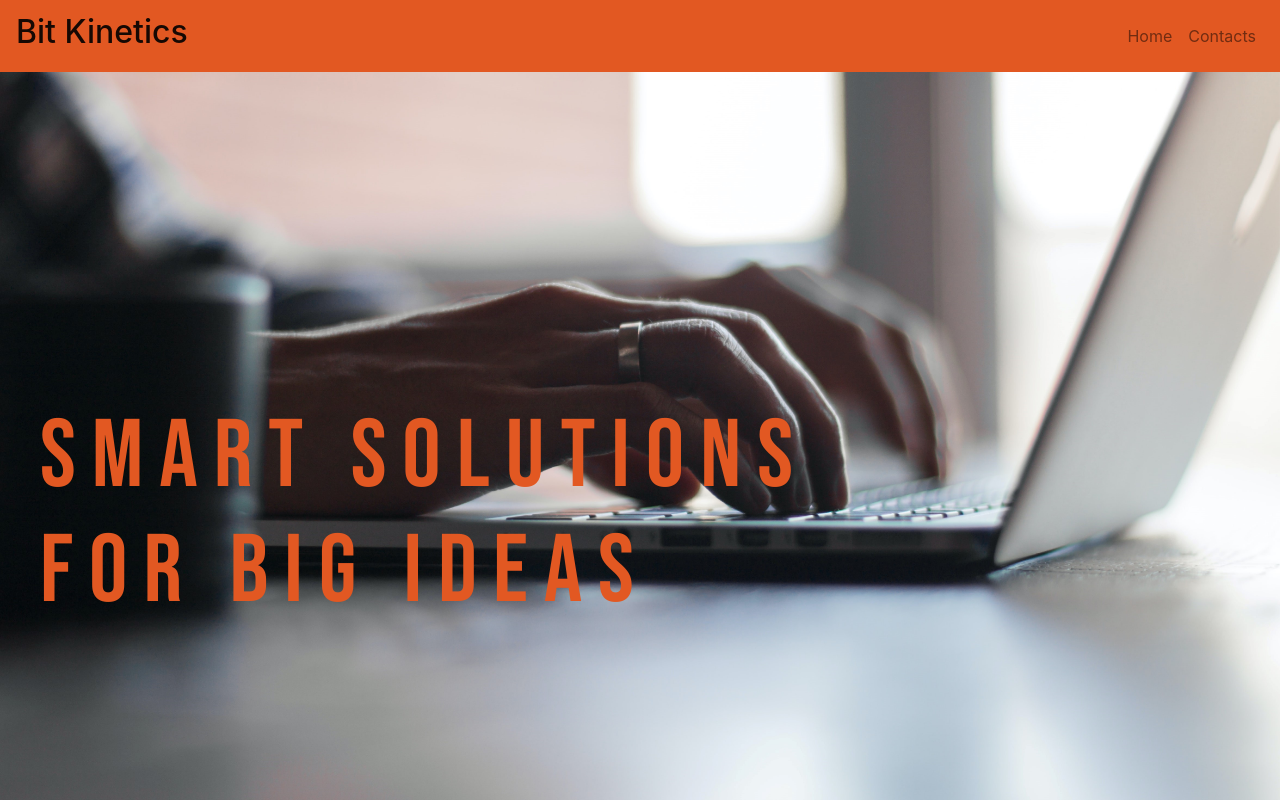
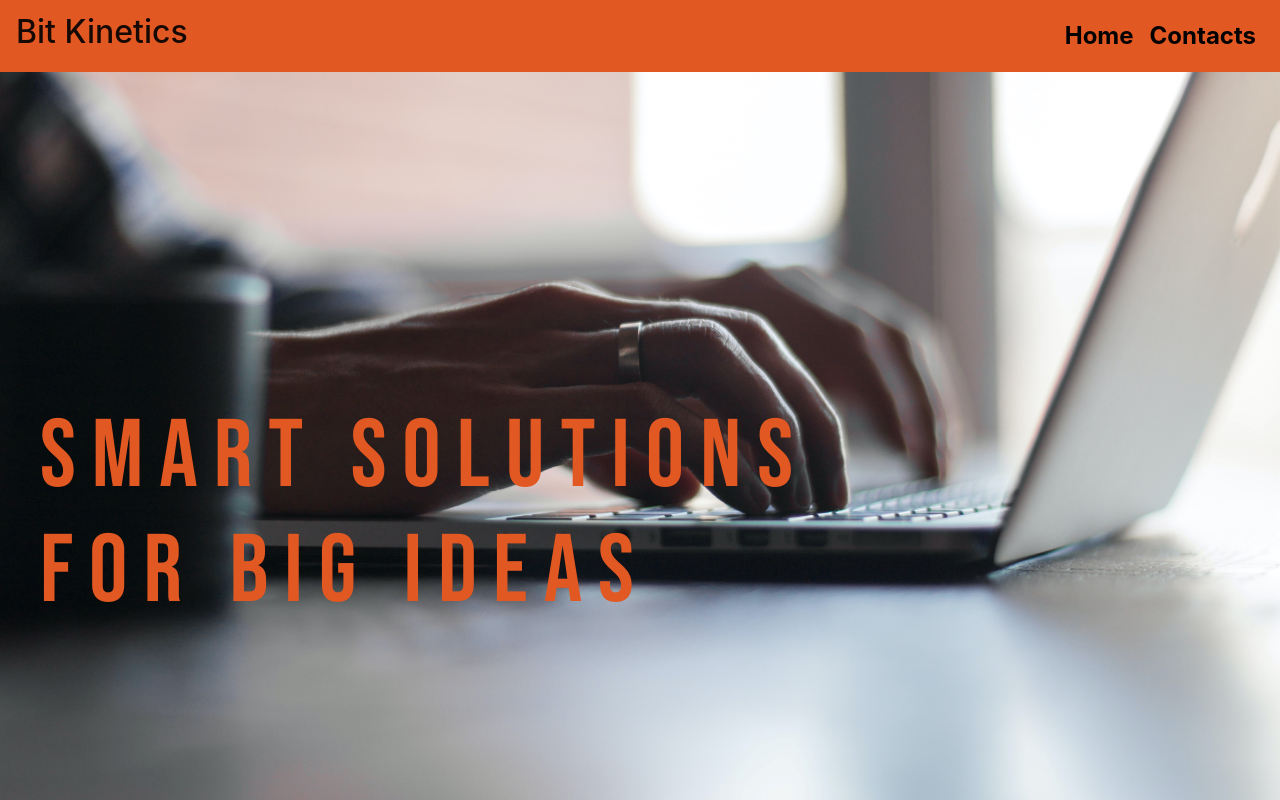
Before and after one commit to Joeyfenix/BitKinetics, a website: page index.html in a window 1280 px wide. Shown: the top 800 px of the page. Drawn offline with nearby package versions, Linux system fonts and the light colour scheme.

Commit message:
Third Commit

```diff
--- a/index.html
+++ b/index.html
@@ -27,7 +27,7 @@
     <link rel="preconnect" href="https://fonts.gstatic.com">
     <link href="https://fonts.googleapis.com/css2?family=Bebas+Neue&display=swap" rel="stylesheet">
     <link href="https://unpkg.com/aos@2.3.1/dist/aos.css" rel="stylesheet">
-    <title>Document</title>
+    <title>Bit Kinetics</title>
 </head>
 
     <!-- S -->
@@ -45,13 +45,14 @@
 
             <div class="collapse navbar-collapse" id="navbarSupportedContent">
                 <div class="rightel navbar-nav my-2 my-lg-0  ml-auto">
-                    <a class="nav-link" href="/">Home <span class="sr-only">(current)</span></a>
-                    <a class="nav-link" href="/contacts">Contacts</a>
+                    <a class="nav-link" href="/"><span class="navtext">Home</span> <span class="sr-only">(current)</span></a>
+                    <a class="nav-link" href="/contacts"><span  class="navtext">Contacts</span></a>
                 </div>
             </div>
         </nav>
     </section>
     <section class="homescreen">
+
         <img src="images/m1.jpg" alt="" class="image1" />
         <div class="homescreendiv">
             <div class="innerdiv">
@@ -111,7 +112,7 @@
             <img src="images/orange.jpeg" alt="" class="section3orange" >
             <div class="row">
                 <div class="col-lg-3">
-                    <img src="images/m2.jpg" alt="" class="section3img" data-aos="flip-left">
+                    <img src="https://mercadoeconsumo.com.br/wp-content/uploads/2020/04/HOME-OFFICE.jpg" alt="" class="section3img" data-aos="flip-left">
                 </div>
                 <div class="col-lg-8">
                     <div class="section3header">
--- a/public/styles/index.css
+++ b/public/styles/index.css
@@ -21,13 +21,18 @@
         font-size: 3em;
         font-weight: 700;
     }
+    .navtext{
+        font-weight: 700;
+        font-size: 1.5em;
+        color: black;
+    }
     .navbar-custom {
             background-color: #e25822;
         }
     /* HOMESCREEN */
 
     .homescreen{
-        width: 100%;
+        width: 80%;
         padding: 0;
         height: 100vh;
     }
@@ -45,7 +50,7 @@
         object-fit: cover;
         height: 100%;
         width: 100%;
-    z-index: -1;
+        z-index: -1;
     }
     .headertext{
 
```
Also changed, not shown: contacts.html (+1 -1 lines).
